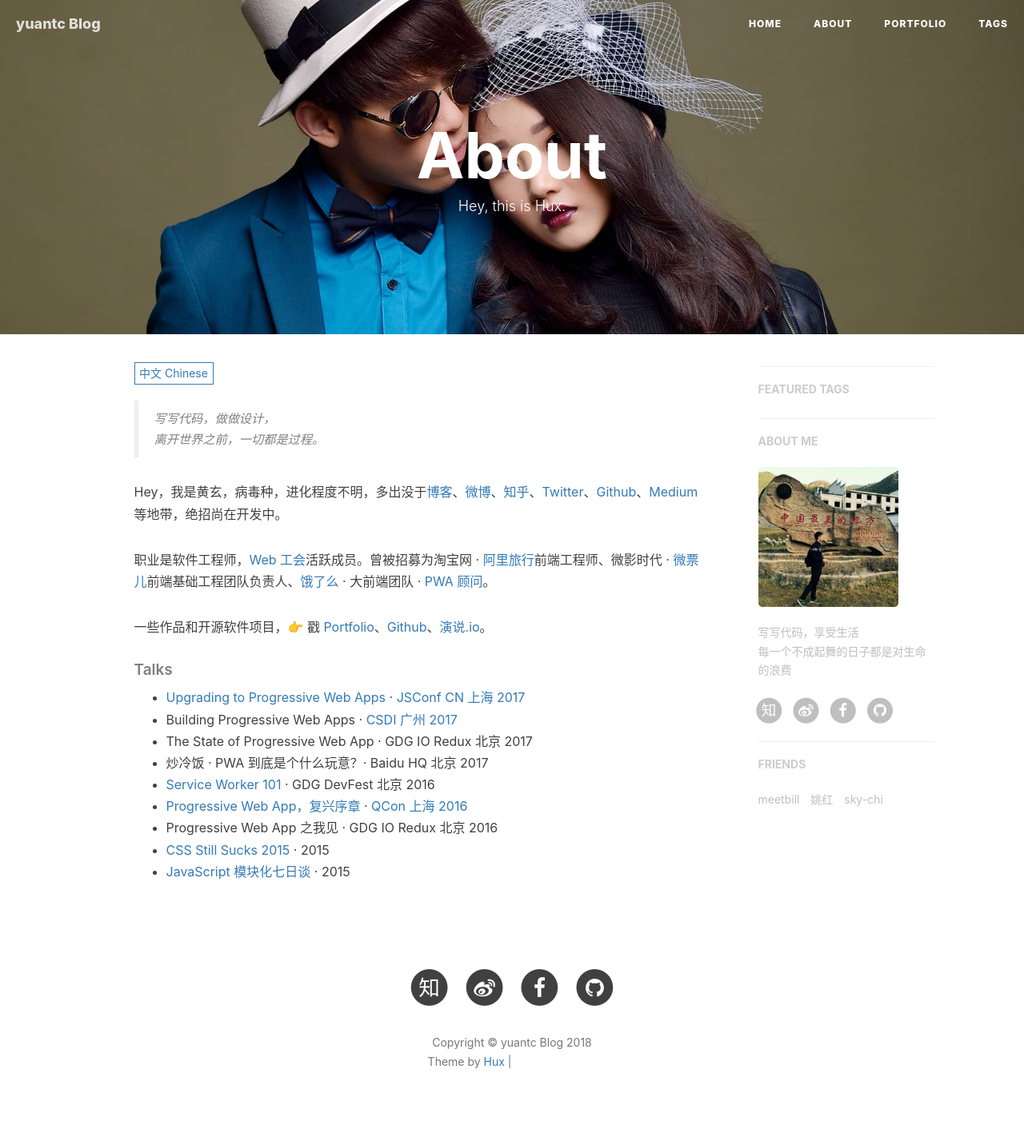
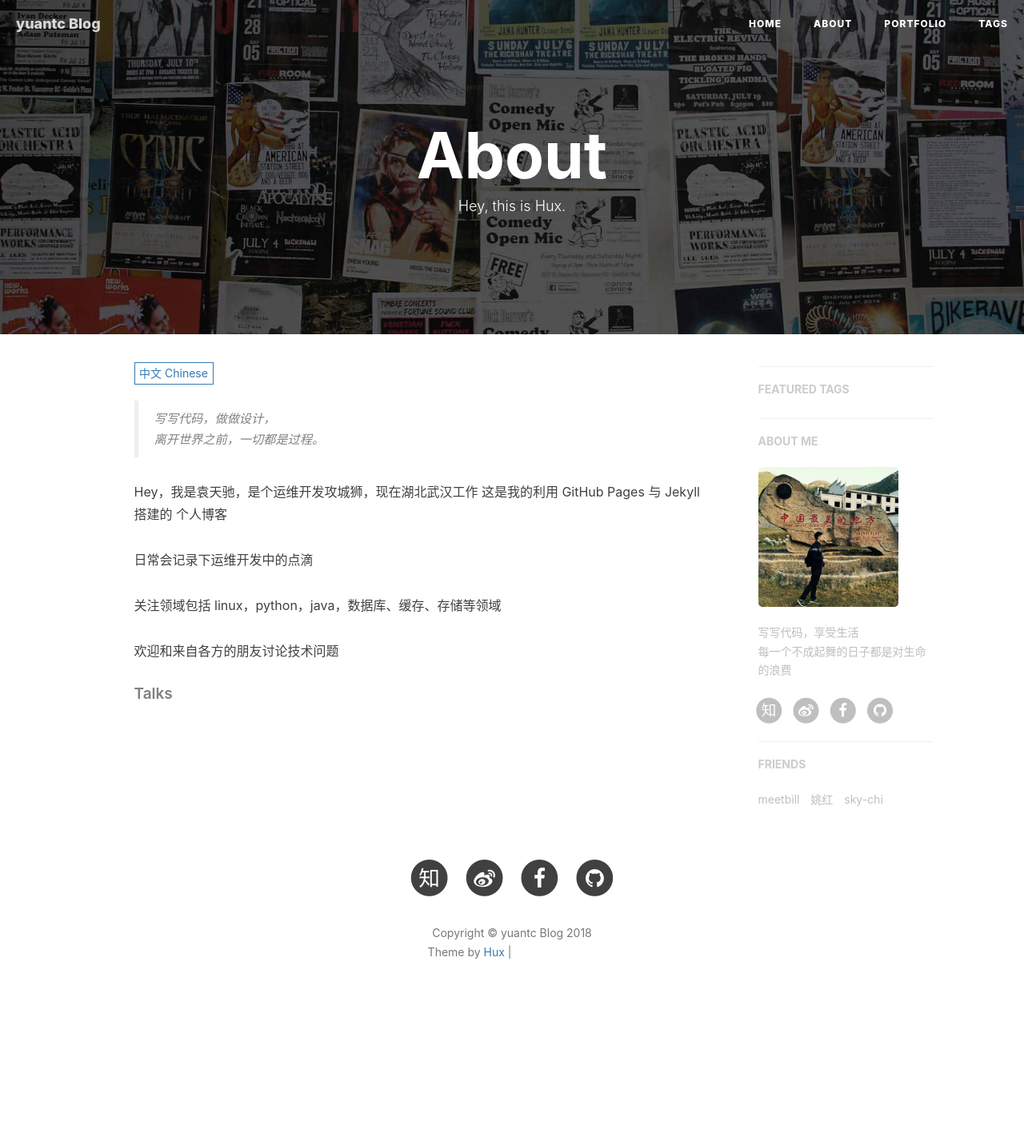
Before and after one commit to yuantianchi/sky.github.io, a Jekyll site: the page built from about.html, in a window 1280 px wide. Shown: the whole page at 80% size. Built offline with Jekyll 4.4.1, drawn with Linux system fonts in a browser that asks for light colours; nearby versions of some CDN libraries; comment, search, counter and statistics services are not loaded; after the commit the page ends 1295 px from its top, so only the background shows below that; grey boxes are pictures that could not be loaded.

Commit message:
Modify related information

```diff
--- a/_config.yml
+++ b/_config.yml
@@ -1,7 +1,7 @@
 # Site settings
 title: yuantc Blog           #你博客的标题
 SEOTitle: yuantc的博客 | yuantc Blog         #显示在浏览器上搜索的时候显示的标题
-header-img: img/home-bg-art.jpg                  #显示在首页的背景图片
+header-img: img/post-bg-rwd.jpg                  #显示在首页的背景图片
 email: skycnine@163.com
 description: "运维开发、Devops | yauntc，Web & Mobile Lover，Front-End Engineer，UX Designer | 这里是 @yuantc的 的个人博客，与你一起发现更大的世界。"         #网站介绍
 keyword: "linux, shell, python, java, html, javaScript, 个人网站, Lynn"       #关键词
--- a/_includes/about/en.md
+++ b/_includes/about/en.md
@@ -3,31 +3,12 @@
 > Yet another man.
 
 
-Hi, I am *@huxpro* (Huang, Xuan), a software engineer & a designer. I previously worked as Web Front-End Engineer at [Alibaba Trip](https://www.alitrip.com/); Web Front-End Infrastructure Team Lead at [Wepiao.com](https://www.crunchbase.com/organization/wepiao#/entity); And [Invited Consultant on PWA]((https://medium.com/elemefe/upgrading-ele-me-to-progressive-web-app-2a446832e509)) at [Ele.me](https://github.com/elemefe/).
-
-I studied Digital Media Art and graduated from [Communication University of China](https://en.wikipedia.org/wiki/Communication_University_of_China) by 2016, and will study Computer Science at [Rochester Institute of Technology](https://en.wikipedia.org/wiki/Rochester_Institute_of_Technology) in 2017.
+Hi, I am *@yuantianchi* ,
 
 
 ##### Talks
 
-- [Upgrading to Progressive Web Apps][9] · [JSConf China Shanghai 2017](http://2017.jsconf.cn/)
-- Building Progressive Web Apps · [CSDI Guangzhou 2017](http://www.csdisummit.com/)
-- The State of Progressive Web App · GDG IO Redux Beijing 2017
-- PWA Rehashing · Baidu HQ Beijing 2017
-- [Service Worker 101][5] · GDG DevFest Beijing 2016
-- [Progressive Web Apps][4] · QCon Shanghai 2016
-- Progressive Web App in my POV · GDG IO Redux Beijing 2016
-- [CSS Still Sucks 2015][2] · 2015
-- [JavaScript Modularization Journey][1] · 2015
 
+[9]: //huangxuan.me/jsconfcn2017/
 
-
-[1]: //huangxuan.me/2015/07/09/js-module-7day/
-[2]: //huangxuan.me/2015/12/28/css-sucks-2015/
-[3]: //huangxuan.me/2016/06/05/pwa-in-my-pov/
-[4]: //huangxuan.me/2016/10/20/pwa-qcon2016/
-[5]: //huangxuan.me/2016/11/20/sw-101-gdgdf/
-[6]: https://yanshuo.io/assets/player/?deck=58ac8598b123db0067292f92 "PWA Rehashing"
-[7]: https://yanshuo.io/assets/player/?deck=593ad6fbfe88c2006a0a0d6d "The State of PWA"
-[8]: https://yanshuo.io/assets/player/?deck=594d673d570c357d0698a950 "Building PWA"
-[9]: //huangxuan.me/jsconfcn2017/
+Square point
--- a/_includes/about/zh.md
+++ b/_includes/about/zh.md
@@ -1,31 +1,13 @@
 > 写写代码，做做设计，
 > 离开世界之前，一切都是过程。
 
-Hey，我是黄玄，病毒种，进化程度不明，多出没于[博客](https://huangxuan.me)、[微博](weibo.com/huxpro)、[知乎](https://www.zhihu.com/people/huxpro/pins/posts)、[Twitter](https://twitter.com/Huxpro/)、[Github](http://github.com/huxpro)、[Medium](https://medium.com/@Huxpro) 等地带，绝招尚在开发中。
+Hey，我是袁天驰，是个运维开发攻城狮，现在湖北武汉工作
+这是我的利用 GitHub Pages 与 Jekyll 搭建的 个人博客
 
-职业是软件工程师，[Web 工会](https://medium.com/ben-and-dion/team-web-3315aa447fb2#.359a9c6cl)活跃成员。曾被招募为淘宝网 · [阿里旅行](http://alitrip.com)前端工程师、微影时代 · [微票儿](http://www.wepiao.com/?r=movie)前端基础工程团队负责人、[饿了么](https://ele.me/) · 大前端团队 · [PWA 顾问](https://medium.com/elemefe/upgrading-ele-me-to-progressive-web-app-2a446832e509)。
+日常会记录下运维开发中的点滴
 
-一些作品和开源软件项目，👉 戳 [Portfolio](/portfolio)、[Github](http://github.com/huxpro)、[演说.io](http://https://zhuanlan.zhihu.com/p/21280918)。
+关注领域包括 linux，python，java，数据库、缓存、存储等领域
 
+欢迎和来自各方的朋友讨论技术问题
 
 ##### Talks
-
-- [Upgrading to Progressive Web Apps][9] · [JSConf CN 上海 2017](http://2017.jsconf.cn/)
-- Building Progressive Web Apps · [CSDI 广州 2017](http://www.csdisummit.com/)
-- The State of Progressive Web App · GDG IO Redux 北京 2017
-- 炒冷饭 · PWA 到底是个什么玩意？· Baidu HQ 北京 2017
-- [Service Worker 101][5] · GDG DevFest 北京 2016
-- [Progressive Web App，复兴序章][4] · [QCon 上海 2016](http://2016.qconshanghai.com/presentation/3111)
-- Progressive Web App 之我见 · GDG IO Redux 北京 2016
-- [CSS Still Sucks 2015][2] · 2015
-- [JavaScript 模块化七日谈][1] · 2015
-
-[1]: //huangxuan.me/2015/07/09/js-module-7day/
-[2]: //huangxuan.me/2015/12/28/css-sucks-2015/
-[3]: //huangxuan.me/2016/06/05/pwa-in-my-pov/
-[4]: //huangxuan.me/2016/10/20/pwa-qcon2016/
-[5]: //huangxuan.me/2016/11/20/sw-101-gdgdf/
-[6]: https://yanshuo.io/assets/player/?deck=58ac8598b123db0067292f92 "PWA Rehashing"
-[7]: https://yanshuo.io/assets/player/?deck=593ad6fbfe88c2006a0a0d6d "The State of PWA"
-[8]: https://yanshuo.io/assets/player/?deck=594d673d570c357d0698a950 "Building PWA"
-[9]: //huangxuan.me/jsconfcn2017/
```
Also changed, not shown: img/about-bg.jpg, img/avatar-hux-home.jpg (deleted), img/avatar-hux.jpg (deleted), img/blog-md-navbar.gif (deleted), img/home-bg.jpg (deleted), img/post-bg-see-u-ali.jpg (deleted), img/post-sample-image.jpg (deleted).
